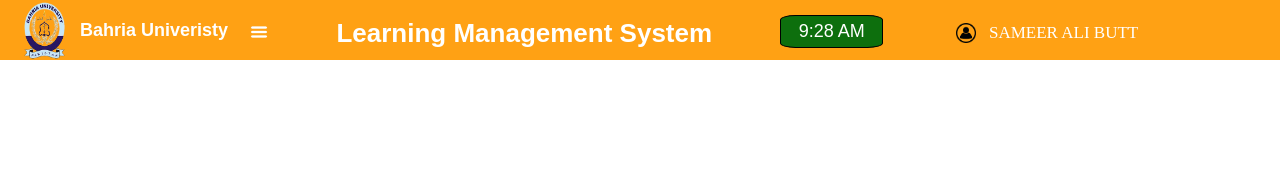
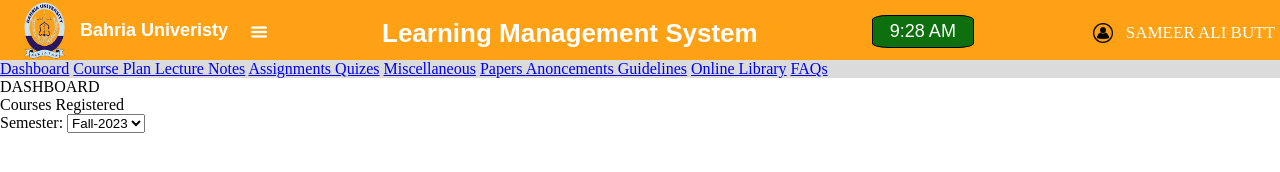
Before and after one commit to sameerbutt28/BU-LMS-interface, a plain HTML site: page index.html in a window 1280 px wide. Drawn offline with Linux system fonts and the light colour scheme; files whose address does not match are found by name.

Commit message:
Add files via upload

```diff
--- a/index.html
+++ b/index.html
@@ -27,14 +27,44 @@
             <img src="./components/person.png" alt="person-icon" width="20px" height="20px"> &nbsp; &nbsp;
             <p> SAMEER ALI BUTT</p>
         </div>
-        <div class="leftcontainer">
-
-        </div>
-        <div class="rightcontainer">
-
-        </div>
 
     </div>
+    <div class="container">
+         <section class="leftcontainer">
+ <a href="#" class="active"> Dashboard</a>
+ <a href="#"> Course Plan </a>
+ <a href="#"> Lecture Notes</a>
+ <a href="#"> Assignments </a>
+ <a href="#"> Quizes</a>
+ <a href="#"> Miscellaneous</a>
+ <a href="#"> Papers </a>
+ <a href="#"> Anoncements </a>
+ <a href="#"> Guidelines</a>
+ <a href="#"> Online Library</a>
+ <a href="#"> FAQs</a>
+        </section>
+        <section class="rightcontainer">
+ <p class="dashboard">DASHBOARD</p>
+ <div class="coursetitle">
+<p class="courseheading">
+Courses Registered
+</p>
+<div>
+    <label for="fruit">Semester:</label>
+    <select id="fruit" name="fruit">
+        <option value="apple">Fall-2023</option>
+        <option value="banana">Fall-2022</option>
+        <option value="cherry">Fall-2022</option>
+        <option value="grape">Fall-2022</option>
+        <option value="orange">Fall-2022</option>
+    </select>
+</div>
+
+</div>
+
+        </section>
+    </div>
+
 
 </body>
 
```
